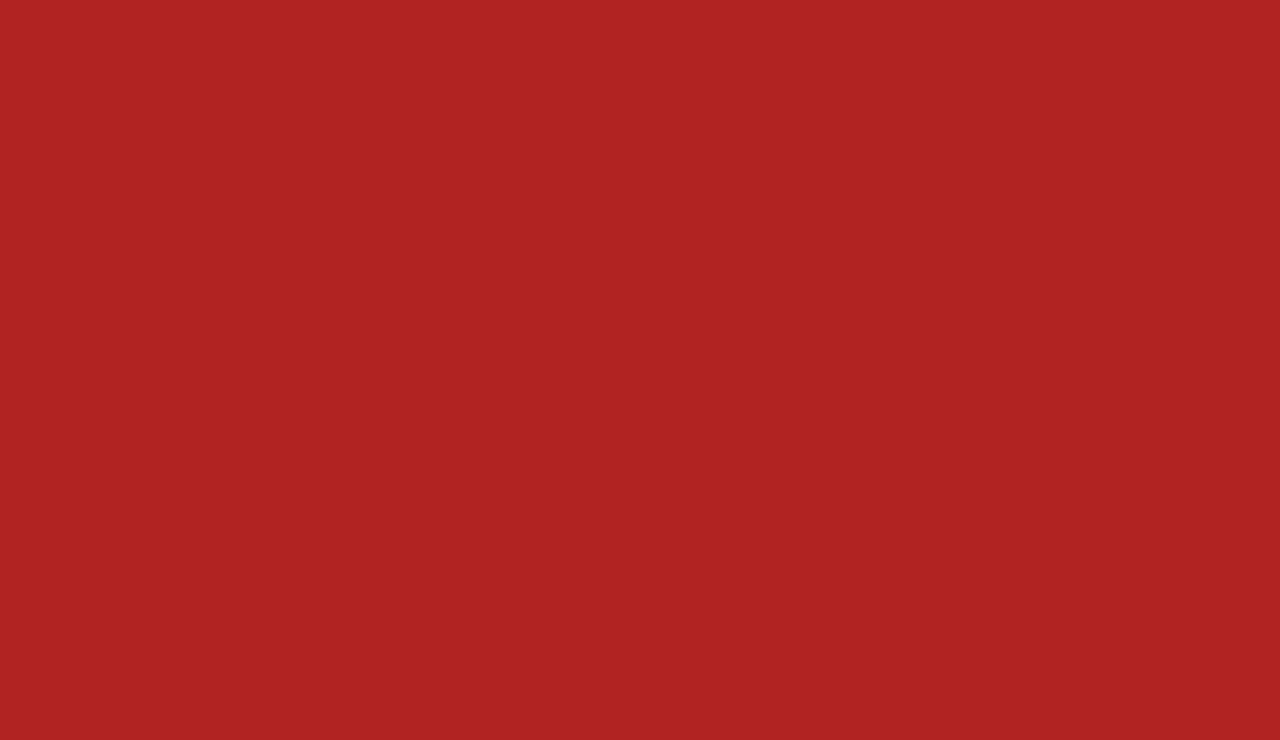
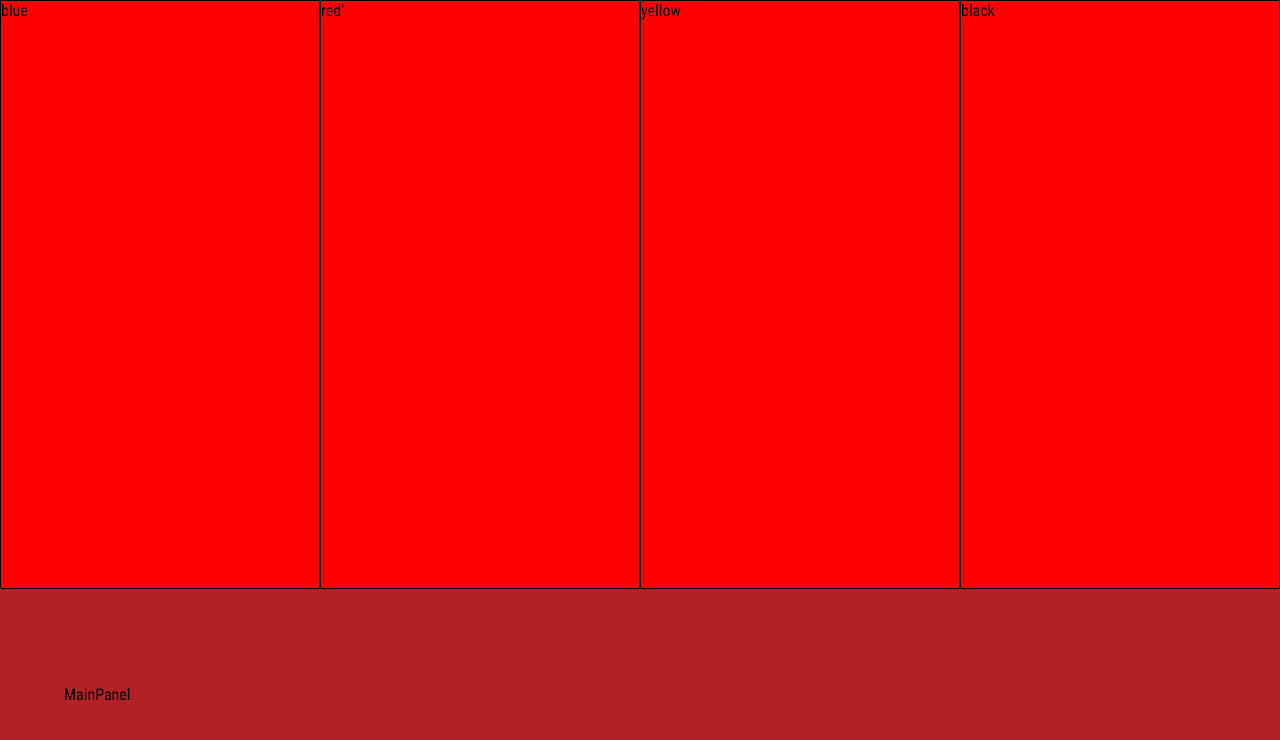
Before and after one commit to Borub-ar/Color-Palette-Generator, a React (Vite) app: page / in a window 1280 px wide. Shown: the top 740 px of the page. Built offline with nearby package versions, Linux system fonts and the light colour scheme.

Commit message:
Create global styles

```diff
--- a/index.html
+++ b/index.html
@@ -4,6 +4,9 @@
     <meta charset="UTF-8" />
     <link rel="icon" type="image/svg+xml" href="/vite.svg" />
     <meta name="viewport" content="width=device-width, initial-scale=1.0" />
+    <link rel="preconnect" href="https://fonts.googleapis.com">
+    <link rel="preconnect" href="https://fonts.gstatic.com" crossorigin>
+    <link href="https://fonts.googleapis.com/css2?family=Poppins:wght@200;400;500;700;900&family=Roboto+Condensed:wght@300;400;700&display=swap" rel="stylesheet">
     <title>Color Palette Generator</title>
   </head>
   <body>
--- a/src/App.css
+++ /dev/null
@@ -1,10 +0,0 @@
-body {
-  height: 100vh;
-  background-color: firebrick;
-}
-
-* {
-  box-sizing: border-box;
-  margin: 0;
-  padding: 0;
-}
--- a/src/App.jsx
+++ b/src/App.jsx
@@ -1,18 +1,26 @@
-import './App.css'
+
 import styled from "styled-components";
-import MainPanel from './components/MainPanel';
+import ControlPanel from './components/ControlPanel';
+import ColorPalette from './components/ColorPalette';
+import GlobalStyle from './GlobalStyle';
 
-const Wrapper = styled.div`
-  height: 100%;
-  background-color: blue;
-`
+const Wrapper = styled.main`
+  display: grid;
+  grid-template-rows: 1fr auto;
+  height: 100vh;
+  background-color: #e7e6e6;
+`;
 
 function App() {
-  return
-  <Wrapper>
-    <ColorPalette />
-    <MainPanel />
-  </Wrapper>
+  return (
+    <>
+      <GlobalStyle />
+      <Wrapper>
+        <ColorPalette />
+        <ControlPanel />
+      </Wrapper>
+    </>
+  )
 }
 
 export default App
--- /dev/null
+++ b/src/GlobalStyle.jsx
@@ -0,0 +1,16 @@
+import { createGlobalStyle } from "styled-components"
+
+export default createGlobalStyle`
+    body {
+        height: 100vh;
+        font-family: 'Roboto Condensed', sans-serif;
+    }
+
+    *,
+    *::after,
+    *::before {
+        box-sizing: border-box;
+        margin: 0;
+        padding: 0;
+    }
+`
--- a/src/components/ColorPalette.jsx
+++ b/src/components/ColorPalette.jsx
@@ -1,7 +1,23 @@
+import styled from "styled-components";
+import SingleColorBar from './SingleColorBar';
+
+const PaletteWrapper = styled.section`
+  display: flex;
+
+  & > * {
+    flex: 1;
+  }
+`
+
 const ColorPalette = () => {
   return (
-    <div>ColorPalette</div>
+    <PaletteWrapper>
+      <SingleColorBar color="blue"/>
+      <SingleColorBar color="red'"/>
+      <SingleColorBar color="yellow"/>
+      <SingleColorBar color="black"/>
+    </PaletteWrapper>
   )
 }
 
-export default ColorPalette
+export default ColorPalette;
--- /dev/null
+++ b/src/components/ControlPanel.jsx
@@ -0,0 +1,17 @@
+import styled from "styled-components";
+
+const PanelWrapper = styled.section`
+  background-color: firebrick;
+  padding: 6rem 4rem;
+
+`
+
+const MainPanel = () => {
+  return (
+    <PanelWrapper>
+      MainPanel
+    </PanelWrapper>
+  )
+}
+
+export default MainPanel
--- a/src/components/MainPanel.jsx
+++ /dev/null
@@ -1,7 +0,0 @@
-const MainPanel = () => {
-  return (
-    <div>MainPanel</div>
-  )
-}
-
-export default MainPanel
--- /dev/null
+++ b/src/components/SingleColorBar.jsx
@@ -0,0 +1,14 @@
+import styled from "styled-components";
+
+const BarWrapper = styled.div`
+    background-color: ${props => props.color ? props.color : "red"};
+    border: 1px solid black;
+`
+
+const SingleColorBar = (props) => {
+  return (
+    <BarWrapper>{props.color}</BarWrapper>
+  )
+}
+
+export default SingleColorBar
```
